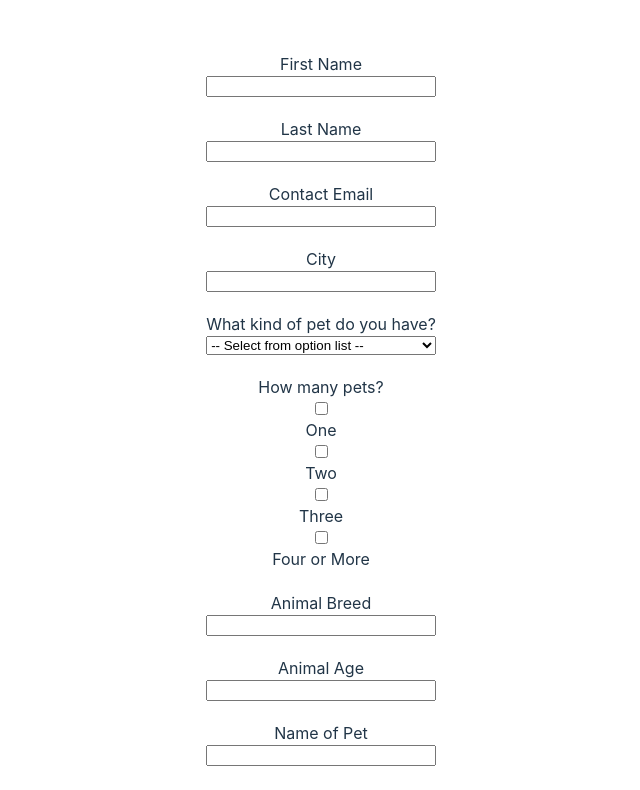
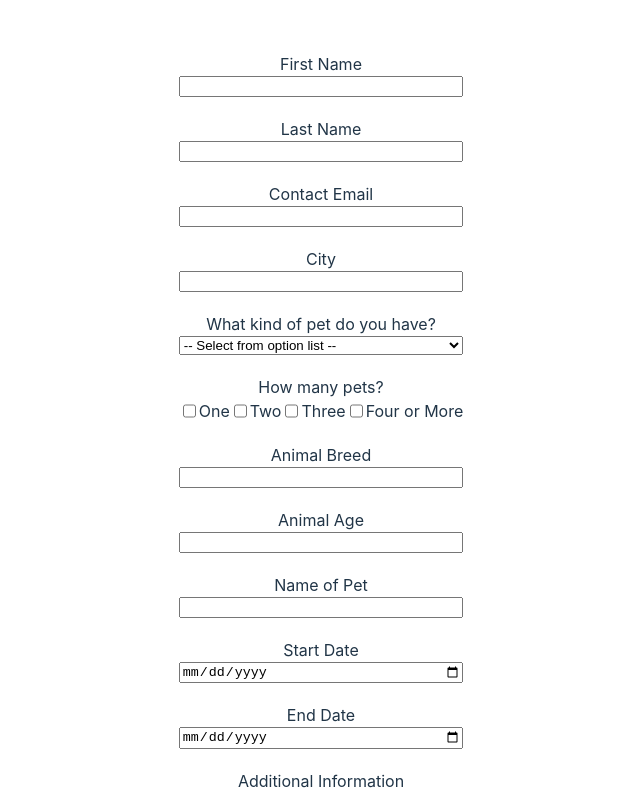
Before and after one commit to ehoversten/reactjs-contact-email, a React (Vite) app: page / in a window 1280 px wide. Shown: the top 790 px of the page, without its empty margins (319-959 px from the left). Built offline with nearby package versions, Linux system fonts and the light colour scheme; no server answers.

Commit message:
modifying form styling

```diff
--- a/src/App.css
+++ b/src/App.css
@@ -26,6 +26,10 @@ label {
   margin-bottom: 1em;
 } */
 
+.checkbox-container {
+  display: flex;
+}
+
 .submit-btn {
   border: 1px solid #2369bf;
   background-color: #2369bf;
--- a/src/components/Contact.jsx
+++ b/src/components/Contact.jsx
@@ -154,6 +154,7 @@ function Contact() {
             { formik.touched.animalType && formik.errors.animalType ? <div className='form-error'>{formik.errors.animalType}</div>: null }
 
             <label htmlFor='animal-num'>How many pets?</label>
+            <div className="checkbox-container">
                 <input
                     type='checkbox'
                     id='animal-num'
@@ -186,6 +187,8 @@ function Contact() {
                     onChange={formik.handleChange}
                     onBlur={formik.handleBlur}
                     />Four or More
+
+            </div>
             { formik.touched.animalNum && formik.values.animalNum && formik.errors.animalNum ? <div className='form-error'>{formik.errors.animalNum}</div>: null }
 
             <label htmlFor='animal-breed'>Animal Breed</label>
```
Lines whose indentation alone changed are shown as unchanged.
